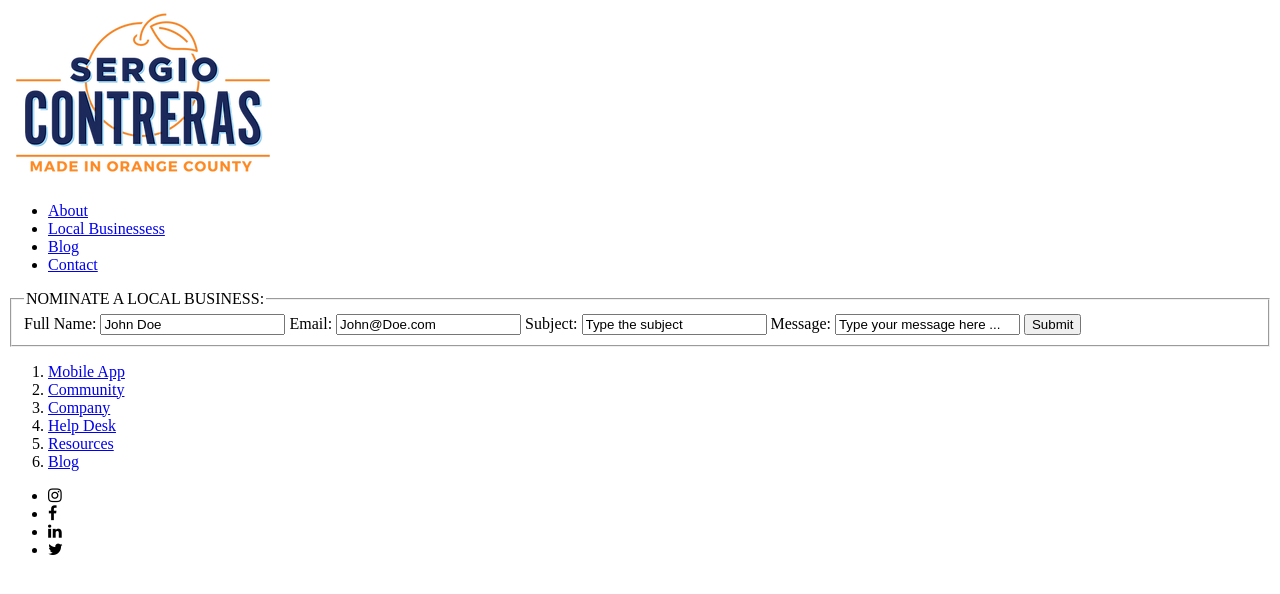
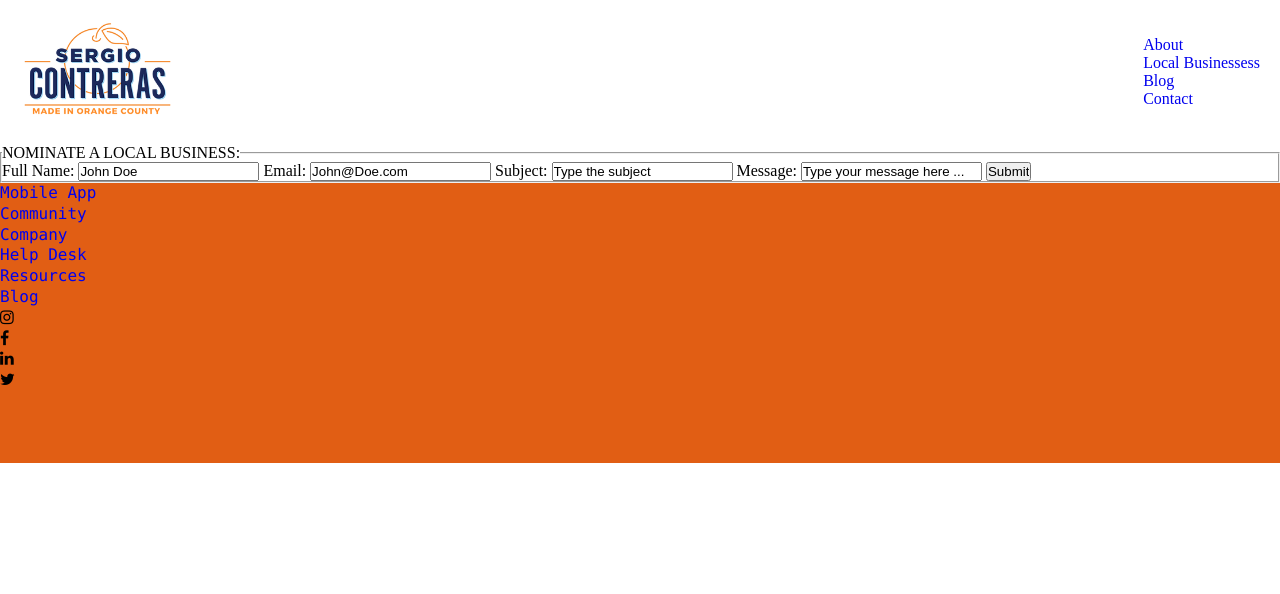
Before and after one commit to OcampMaria/MadeinOC, a plain HTML site: page SubPages/Contact.html in a window 1280 px wide. Drawn offline with Linux system fonts and the light colour scheme; the site is published under a folder, as on GitHub Pages, so addresses that start at the root find nothing.

Commit message:
updated hrefs accross pages

```diff
--- a/SubPages/Blog.html
+++ b/SubPages/Blog.html
@@ -6,7 +6,7 @@
     <meta name="viewport" content="width=device-width, initial-scale=1.0" />
     <title>Blog</title>
     <!-- main style css -->
-    <link rel="stylesheet" href="/Styles/style.css" />
+    <link rel="stylesheet" href="../Styles/style.css"
     <!-- font-awesome for icons -->
     <link
       rel="stylesheet"
--- a/SubPages/Contact.html
+++ b/SubPages/Contact.html
@@ -6,7 +6,7 @@
     <meta name="viewport" content="width=device-width, initial-scale=1.0" />
     <title>About</title>
     <!-- main style css -->
-    <link rel="stylesheet" href="/Styles/style.css" />
+    <link rel="stylesheet" href="../Styles/style.css" />
     <!-- font-awesome for icons -->
     <link
       rel="stylesheet"
```
Also changed, not shown: SubPages/LocalBusiness.html (+1 -1 lines), index.html (+1 -1 lines).
